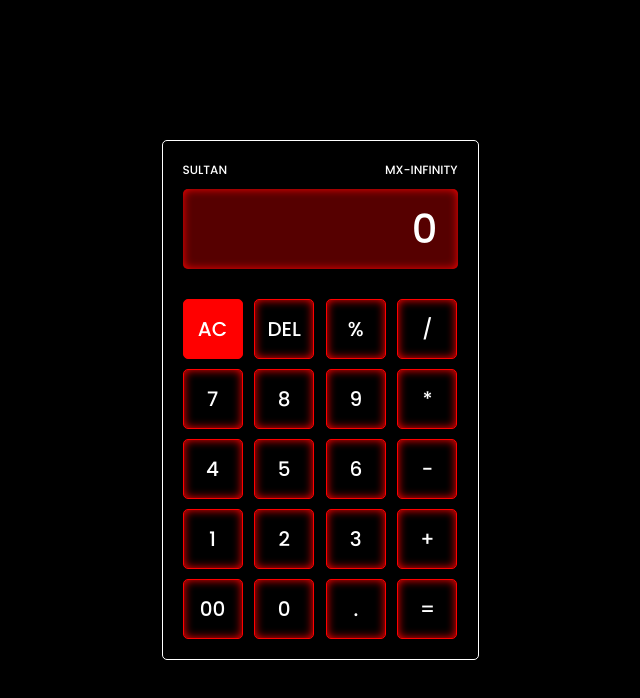
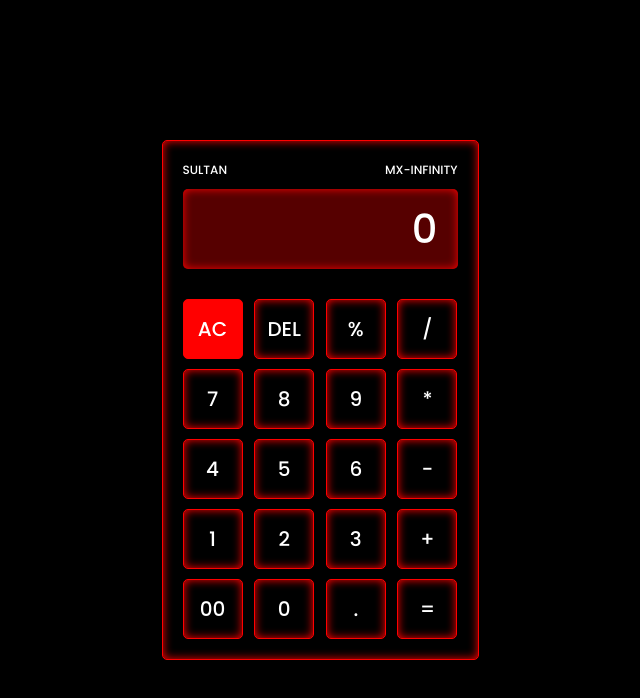
Before and after one commit to sultangit95/calculator, a plain HTML site: page index.html in a window 1280 px wide. Shown: the whole page, without its empty margins (320-960 px from the left). Drawn offline with Linux system fonts and the light colour scheme.

Commit message:
design modified

```diff
--- a/style.css
+++ b/style.css
@@ -17,9 +17,10 @@
 
 }
 .calculator{
-    border: 1px solid #fff;
+    border: 1px solid red;
     padding: 20px;
     border-radius: 5px;
+    box-shadow: inset 0px 0px 10px red;
 }
 .heading{
     display: flex;
```
